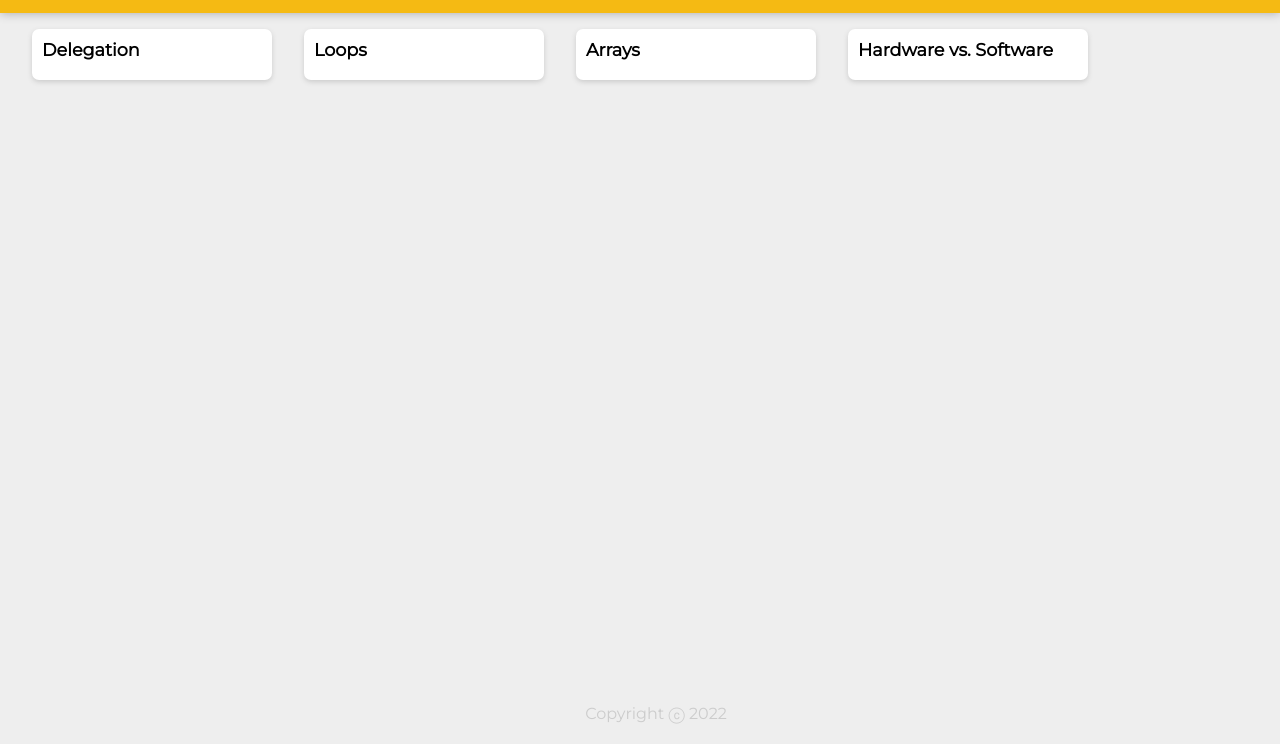
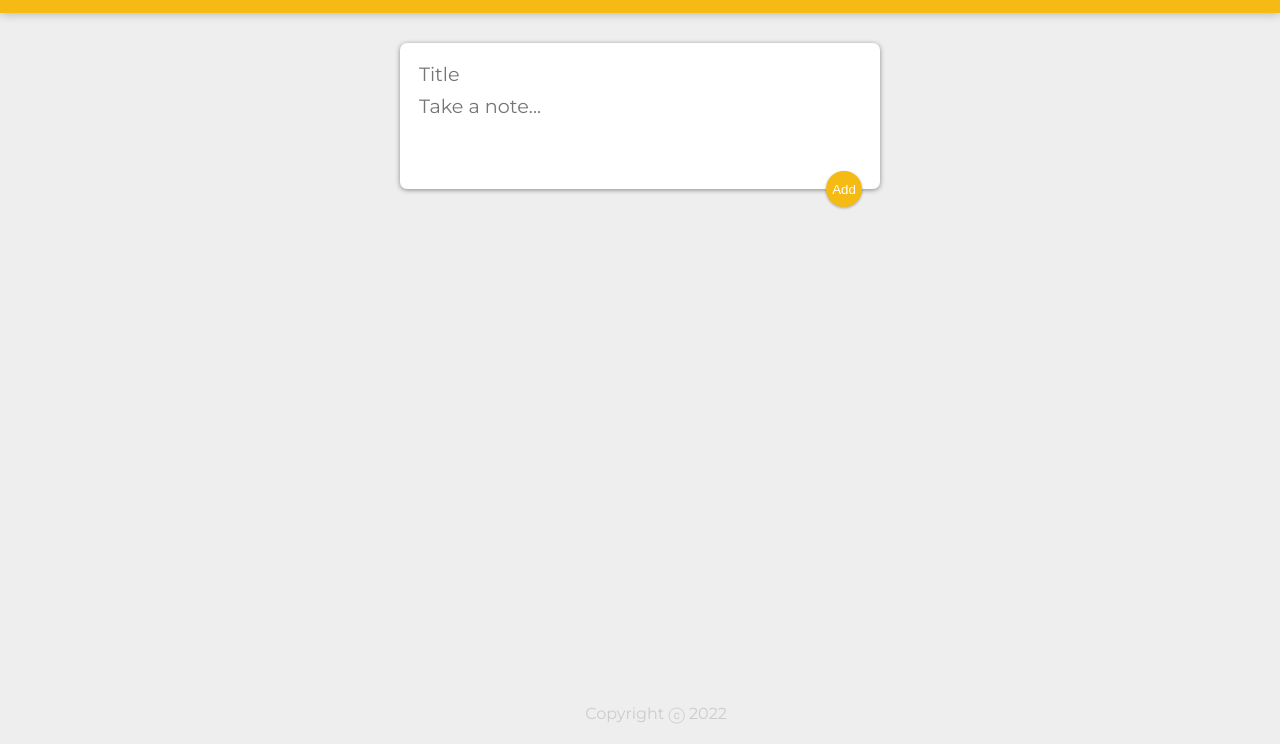
Before and after one commit to chove960/choveapp, a React app: page / in a window 1280 px wide. Shown: the part 56-800 px from the top of the page. Built offline with nearby package versions, Linux system fonts and the light colour scheme; a web font is replaced by a local one.

Commit message:
added functionality of the app

```diff
--- a/public/styles.css
+++ b/public/styles.css
@@ -54,3 +54,49 @@ footer p {
   white-space: pre-wrap;
   word-wrap: break-word;
 }
+
+.note button {
+  position: relative;
+  float: right;
+  margin-right: 10px;
+  color: #f5ba13;
+  border: none;
+  width: 36px;
+  height: 36px;
+  cursor: pointer;
+  outline: none;
+}
+
+form {
+  position: relative;
+  width: 480px;
+  margin: 30px auto 20px auto;
+  background: #fff;
+  padding: 15px;
+  border-radius: 7px;
+  box-shadow: 0 1px 5px rgb(138, 137, 137);
+}
+form input,
+form textarea {
+  width: 100%;
+  border: none;
+  padding: 4px;
+  outline: none;
+  font-size: 1.2em;
+  font-family: inherit;
+  resize: none;
+}
+form button {
+  position: absolute;
+  right: 18px;
+  bottom: -18px;
+  background: #f5ba13;
+  color: #fff;
+  border: none;
+  border-radius: 50%;
+  width: 36px;
+  height: 36px;
+  box-shadow: 0 1px 3px rgba(0, 0, 0, 0.3);
+  cursor: pointer;
+  outline: none;
+}
--- a/src/components/App.js
+++ b/src/components/App.js
@@ -1,27 +1,41 @@
-import React from "react";
+import React, { useState } from "react";
 import Header from "./Header";
 import Footer from "./Footer";
 import Note from "./Note";
-import notes from "./notes";
-
-function createNotes(noteItem){
-  return (
-      <Note
-    key = {noteItem.key}
-    title = {noteItem.title}
-    content ={noteItem.contentgi}
-    />
-    );
-
-
-}
-
+import CreateNote from "./CreateNote";
 
 function App() {
+  const [notes, setNotes] = useState([]);
+
+  function addNote(newNote) {
+    setNotes(prevNotes => {
+      return [...prevNotes, newNote];
+    });
+  }
+
+  function deleteNote(id) {
+    setNotes(prevNotes => {
+      return prevNotes.filter((noteItem, index) => {
+        return index !== id;
+      });
+    });
+  }
+
   return (
     <div>
       <Header />
-      {notes.map(createNotes)}
+      <CreateNote onAdd={addNote} />
+      {notes.map((noteItem, index) => {
+        return (
+          <Note
+            key={index}
+            id={index}
+            title={noteItem.title}
+            content={noteItem.content}
+            onDelete={deleteNote}
+          />
+        );
+      })}
       <Footer />
     </div>
   );
--- /dev/null
+++ b/src/components/CreateNote.js
@@ -0,0 +1,51 @@
+import React, { useState } from "react";
+
+function CreateNote(props) {
+  const [note, setNote] = useState({
+    title: "",
+    content: ""
+  });
+
+  function handleChange(event) {
+    const { name, value } = event.target;
+
+    setNote(prevNote => {
+      return {
+        ...prevNote,
+        [name]: value
+      };
+    });
+  }
+
+  function submitNote(event) {
+    props.onAdd(note);
+    setNote({
+      title: "",
+      content: ""
+    });
+    event.preventDefault();
+  }
+
+  return (
+    <div>
+      <form>
+        <input
+          name="title"
+          onChange={handleChange}
+          value={note.title}
+          placeholder="Title"
+        />
+        <textarea
+          name="content"
+          onChange={handleChange}
+          value={note.content}
+          placeholder="Take a note..."
+          rows="3"
+        />
+        <button onClick={submitNote}>Add</button>
+      </form>
+    </div>
+  );
+}
+
+export default CreateNote;
--- a/src/components/Note.js
+++ b/src/components/Note.js
@@ -3,10 +3,15 @@ import React from "react";
 
 
 function Note(props) {
+
+  function handleClick(){
+    props.onDelete(props.id);
+  }
   return (
     <div className="note">
       <h1>{props.title}</h1>
       <p>{props.content}</p>
+      <button onClick={handleClick} >DELETE</button>
     </div>
   );
 }
--- a/src/components/notes.js
+++ /dev/null
@@ -1,26 +0,0 @@
-const notes = [
-  {
-    key: 1,
-    title: "Delegation",
-    content:
-      "Q. How many programmers does it take to change a light bulb? A. None – It’s a hardware problem"
-  },
-  {
-    key: 2,
-    title: "Loops",
-    content:  "How to keep a programmer in the shower forever. Show him the shampoo bottle instructions: Lather. Rinse. Repeat."
-  },
-  {
-    key: 3,
-    title: "Arrays",
-    content: "Q. Why did the programmer quit his job? A. Because he didn't get arrays."
-  },
-  {
-    key: 4,
-    title: "Hardware vs. Software",
-    content:
-      "What's the difference between hardware and software? You can hit your hardware with a hammer, but you can only curse at your software."
-  }
-];
-
-export default notes;
```
